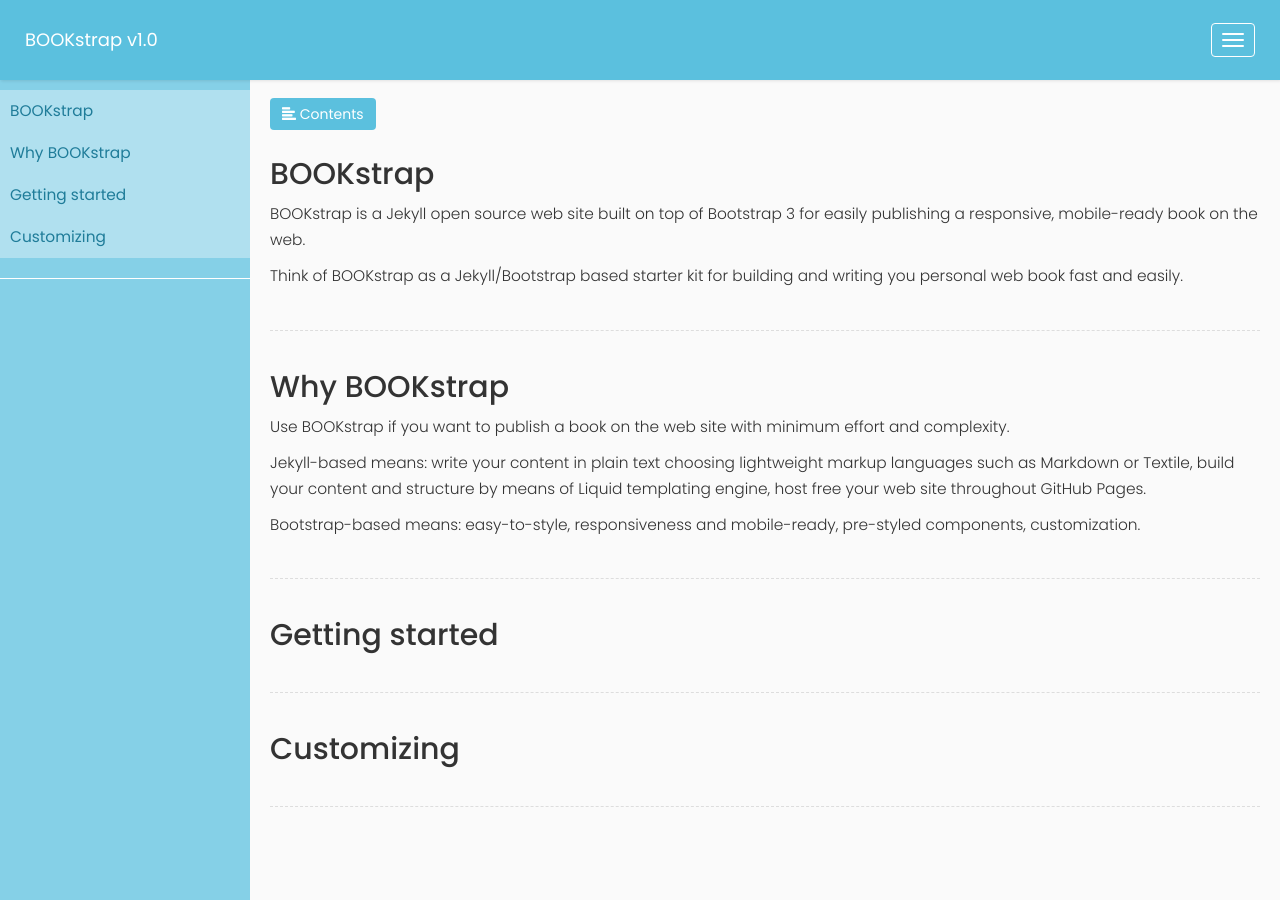
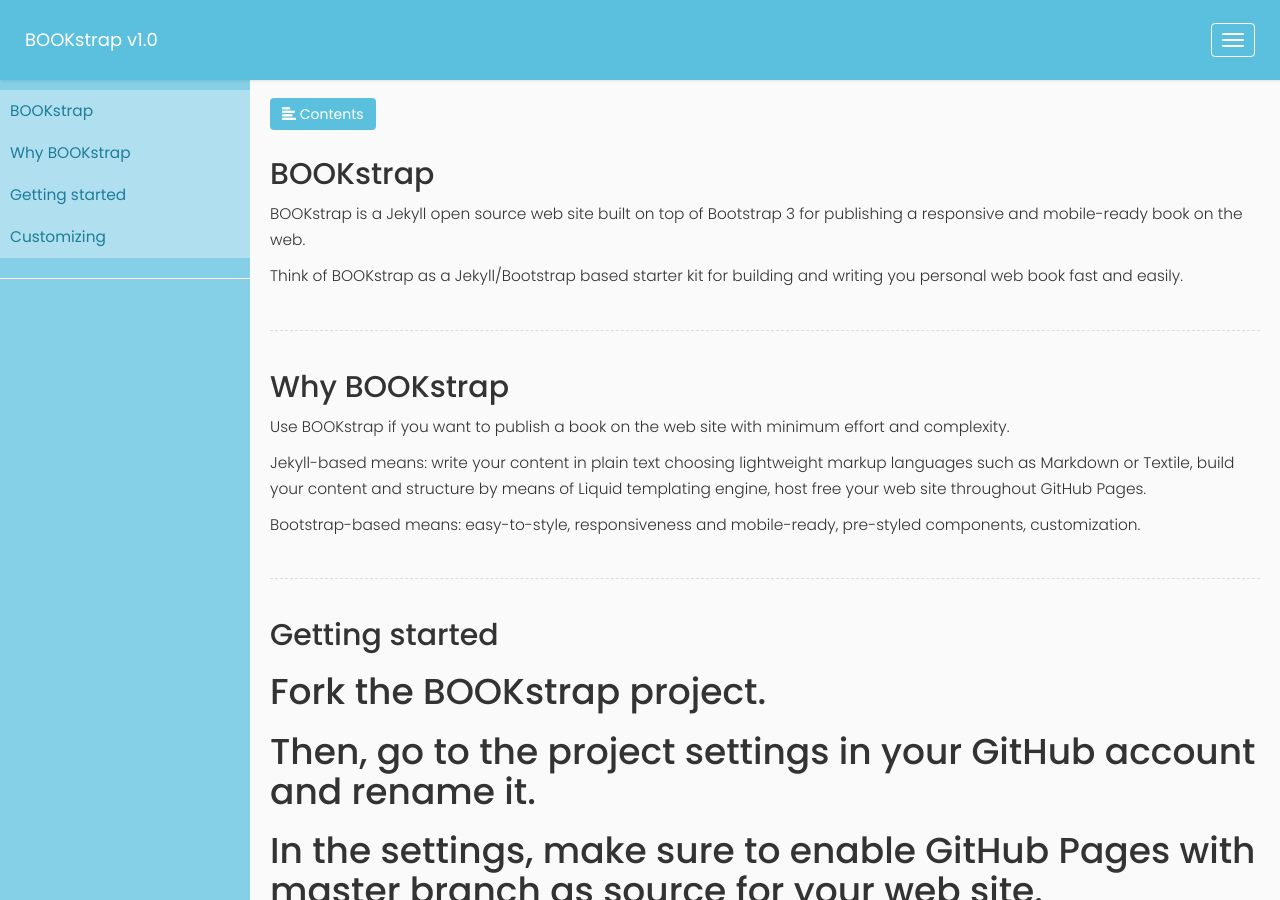
Before and after one commit to emiliano-poggi/BOOKstrap, a Jekyll site: the page built from index.md, in a window 1280 px wide and 900 px high. Built offline with Jekyll 4.4.1, drawn with Linux system fonts in a browser that asks for light colours; nearby versions of some CDN libraries; some of the changed text lies outside the part shown.

Commit message:
Update index.md

```diff
--- a/index.md
+++ b/index.md
@@ -5,7 +5,7 @@
 
 <h2 id="Intro">BOOKstrap</h2>
 
-BOOKstrap is a Jekyll open source web site built on top of Bootstrap 3 for easily publishing a responsive, mobile-ready book on the web.
+BOOKstrap is a [Jekyll](jekyllrb.com) open source web site built on top of [Bootstrap 3](https://getbootstrap.com/) for publishing a responsive and mobile-ready book on the web.
 
 Think of BOOKstrap as a Jekyll/Bootstrap based starter kit for building and writing you personal web book fast and easily.
 
@@ -22,6 +22,10 @@
 <div class="line"></div>
 
 <h2 id="start">Getting started</h2>
-<div class="line"></div>
-<h2 id="start">Customizing</h2>
-<div class="line"></div>
+
+# Fork the BOOKstrap project.
+# Then, go to the project settings in your GitHub account and rename it.
+# In the settings, make sure to enable GitHub Pages with master branch as source for your web site.
+# Now you are ready to go, just wok on it as if it were a normal jekyll project.
+
+You should be able to browse your website at https://yourusername.github.io/renamedproject.
```
